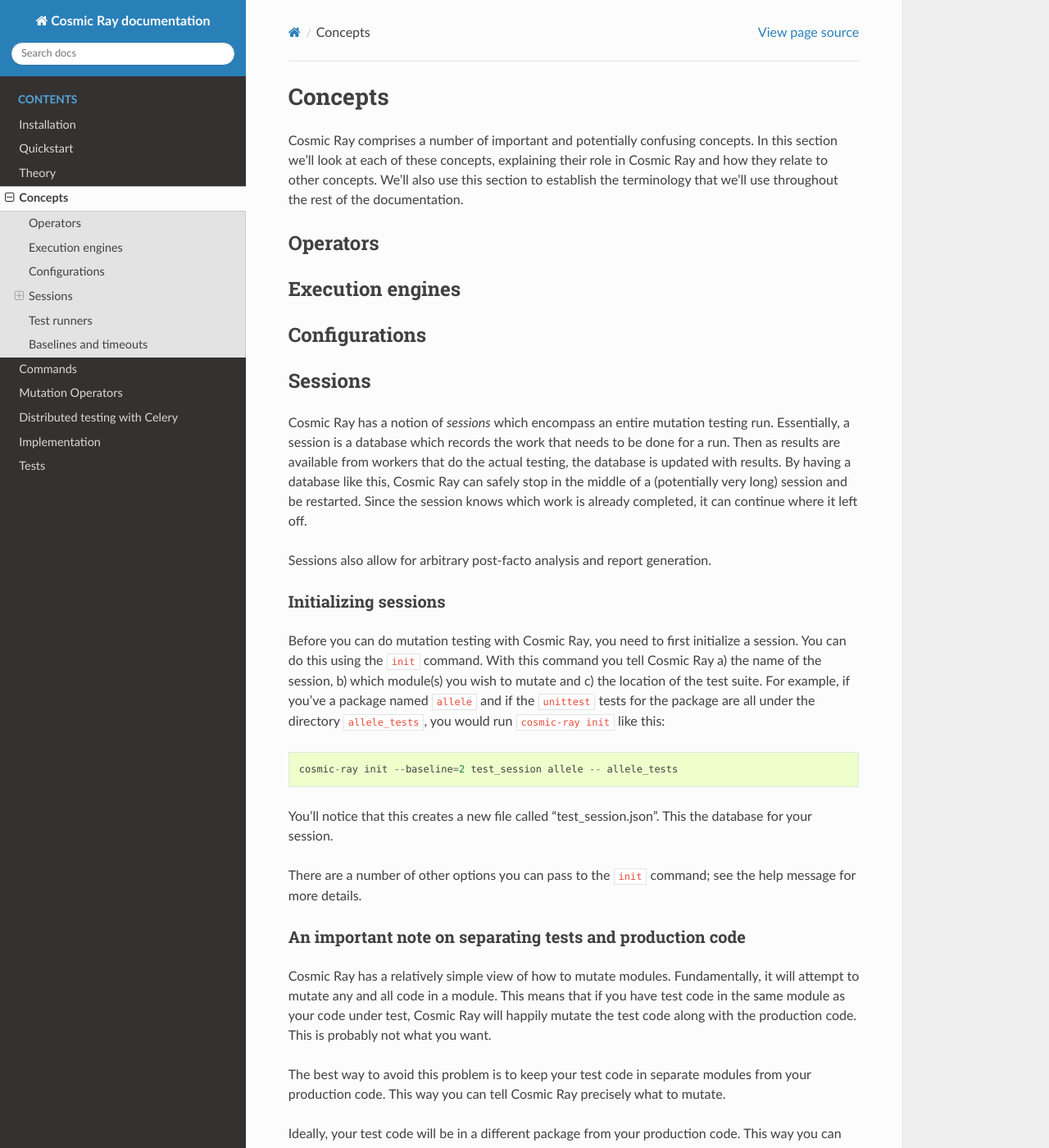
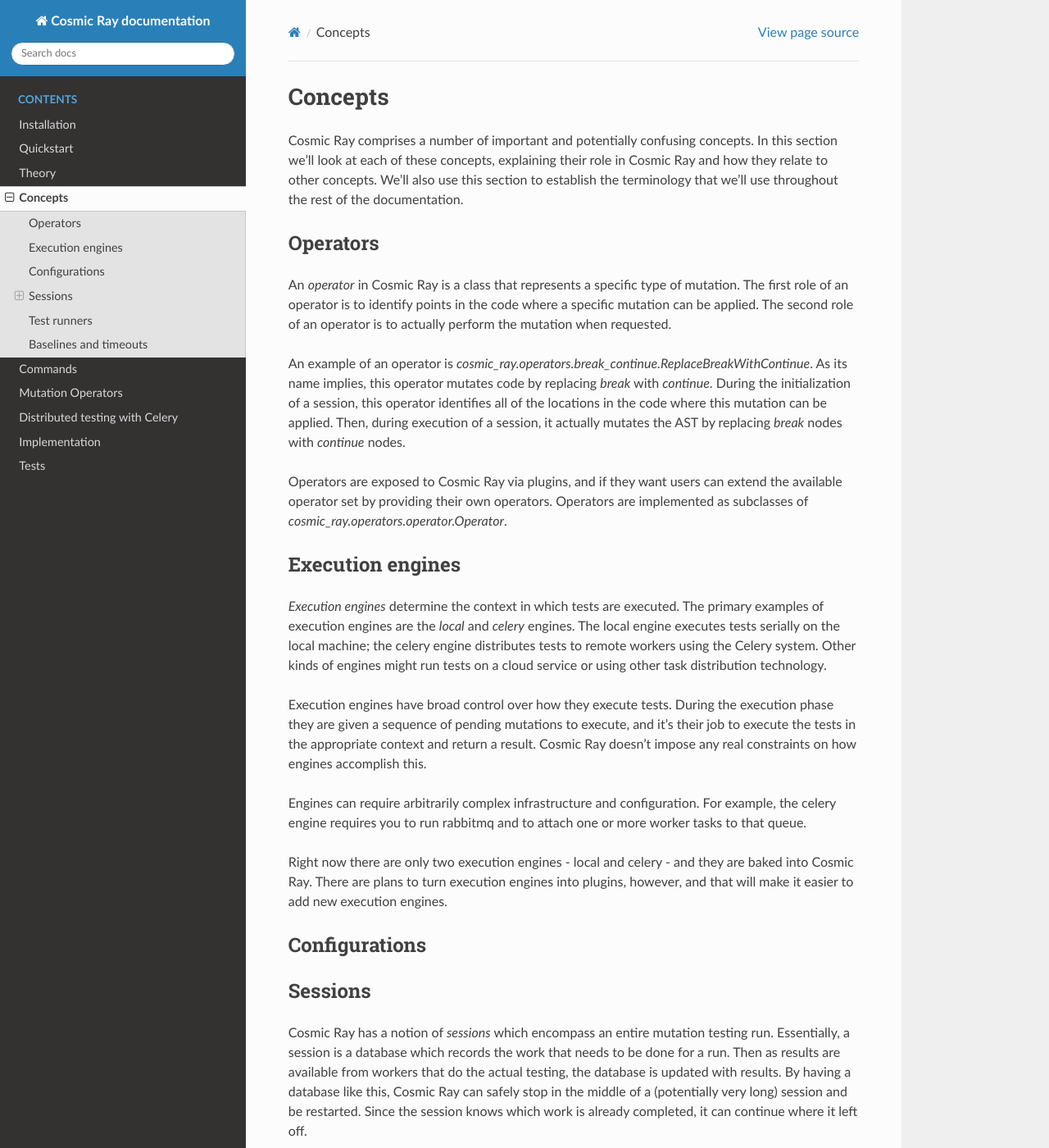
Before and after one commit to sixty-north/cosmic-ray, a Sphinx documentation site: the page built from docs/concepts.rst, in a window 1280 px wide and 1400 px high. Shown: the whole window at 82% size. Built offline with Sphinx 7.4.7 and the Read the Docs theme 2.0.0, drawn with Linux system fonts in a browser that asks for light colours.

Commit message:
Added some more concept documentation.

```diff
--- a/docs/concepts.rst
+++ b/docs/concepts.rst
@@ -11,8 +11,46 @@
 Operators
 =========
 
+An *operator* in Cosmic Ray is a class that represents a specific type of
+mutation. The first role of an operator is to identify points in the code where
+a specific mutation can be applied. The second role of an operator is to
+actually perform the mutation when requested.
+
+An example of an operator is
+`cosmic_ray.operators.break_continue.ReplaceBreakWithContinue`. As its name
+implies, this operator mutates code by replacing `break` with `continue`. During
+the initialization of a session, this operator identifies all of the locations
+in the code where this mutation can be applied. Then, during execution of a
+session, it actually mutates the AST by replacing `break` nodes with `continue`
+nodes.
+
+Operators are exposed to Cosmic Ray via plugins, and if they want users can
+extend the available operator set by providing their own operators. Operators
+are implemented as subclasses of `cosmic_ray.operators.operator.Operator`.
+
 Execution engines
 =================
+
+*Execution engines* determine the context in which tests are executed. The
+primary examples of execution engines are the *local* and *celery* engines. The
+local engine executes tests serially on the local machine; the celery engine
+distributes tests to remote workers using the Celery system. Other kinds of
+engines might run tests on a cloud service or using other task distribution
+technology.
+
+Execution engines have broad control over how they execute tests. During the
+execution phase they are given a sequence of pending mutations to execute, and
+it's their job to execute the tests in the appropriate context and return a
+result. Cosmic Ray doesn't impose any real constraints on how engines accomplish
+this.
+
+Engines can require arbitrarily complex infrastructure and configuration. For
+example, the celery engine requires you to run rabbitmq and to attach one or
+more worker tasks to that queue.
+
+Right now there are only two execution engines - local and celery - and they are
+baked into Cosmic Ray. There are plans to turn execution engines into plugins,
+however, and that will make it easier to add new execution engines.
 
 Configurations
 ==============
```
